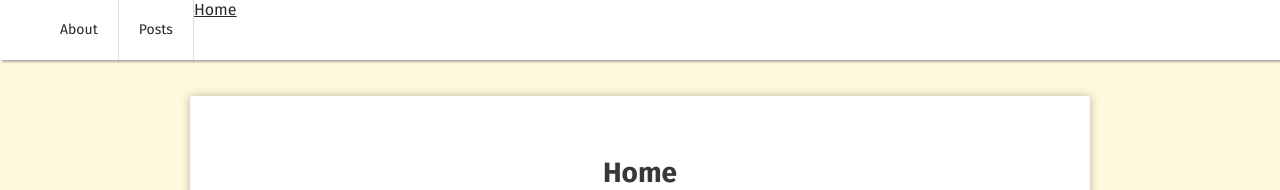
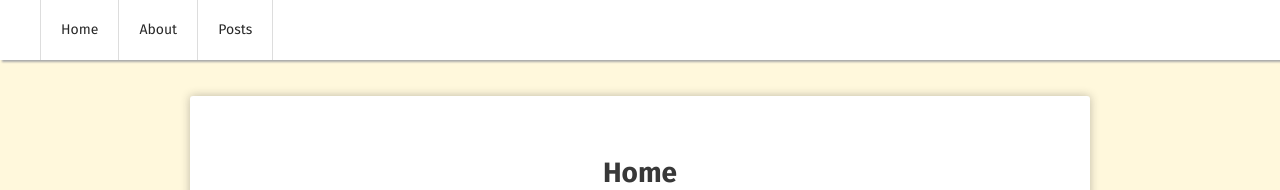
Before and after one commit to choiwono/choiwono.github.io, a Jekyll site: the page built from index.html, in a window 1280 px wide. Shown: the top 190 px of the page. Built offline with Jekyll 4.4.1, drawn with Linux system fonts in a browser that asks for light colours; some web fonts are replaced.

Commit message:
Update nav.html

```diff
--- a/_includes/nav.html
+++ b/_includes/nav.html
@@ -1,7 +1,7 @@
 	<nav id="dl-menu" class="dl-menuwrapper" role="navigation">
 		<!--<button class="dl-trigger">Open Menu</button>-->
 		<ul>
-            <li">
+            <li style="border-left:1px solid #ddd;">
                 <a href="{{ site.url }}/">Home</a>
             </li>
             <li>
```
